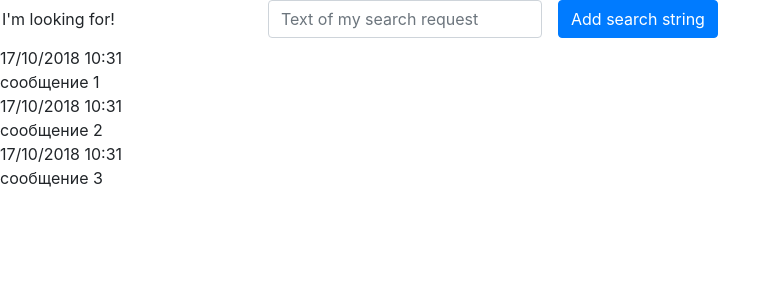
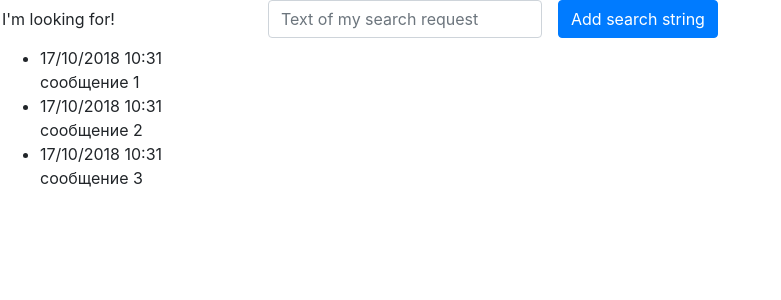
Before and after one commit to PavelZabalotny/test-2017, a React (Create React App) app: page / in a window 1280 px wide. Shown: the top 300 px of the page, without its empty margins (0-781 px from the left). Built offline with nearby package versions, Linux system fonts and the light colour scheme.

Commit message:
add SearchForm component

```diff
--- a/src/App.js
+++ b/src/App.js
@@ -1,5 +1,6 @@
 import React, {Component} from 'react';
-import SearchRequest from './SearchHistory'
+import SearchHistory from './SearchHistory'
+import SearchForm from './SearchForm'
 
 class App extends Component {
     state = {
@@ -27,26 +28,14 @@ class App extends Component {
         return (
             <div>
                 {/*добавление истории поиска*/}
-                <form className="form-inline">
-                    <div className="form-group mb-2">
-                        <label htmlFor="staticEmail2" className="sr-only">I'm looking for!</label>
-                        <input type="text" readOnly className="form-control-plaintext" id=""
-                               value="I'm looking for!"/>
-                    </div>
-                    <div className="form-group mx-sm-3 mb-2">
-                        <label htmlFor="inputPassword2" className="sr-only">Text of my search request</label>
-                        <input type="text" className="form-control" id="" placeholder="Text of my search request"/>
-                    </div>
-                    <button type="submit" className="btn btn-primary mb-2">Add search string</button>
-                </form>
-
-                <div>
+                <SearchForm />
+                <ul>
                     {
                         this.state.search.map(item => {
-                            return <SearchRequest key={item.id} date={this.getDate()} text={item.text}/>
+                            return <SearchHistory key={item.id} date={this.getDate()} text={item.text}/>
                         })
                     }
-                </div>
+                </ul>
             </div>
         );
     }
@@ -56,7 +45,7 @@ class App extends Component {
         return `${this.formatDate(date.getDate())}/${this.formatDate(date.getMonth(), true)}/${this.formatDate(date.getFullYear())} ${this.formatDate(date.getHours())}:${this.formatDate(date.getMinutes())}`
     };
 
-    formatDate = function(date, m = undefined){
+    formatDate = (date, m = undefined) => {
         const d = m ? String(date + 1) : String(date);
         return (
             d.length > 1 ?
--- /dev/null
+++ b/src/SearchForm/index.js
@@ -0,0 +1,19 @@
+import React from "react";
+
+
+export default function SearchForm (props) {
+    return (
+        <form className="form-inline">
+            <div className="form-group mb-2">
+                <label htmlFor="staticEmail2" className="sr-only">I'm looking for!</label>
+                <input type="text" readOnly className="form-control-plaintext" id=""
+                       value="I'm looking for!"/>
+            </div>
+            <div className="form-group mx-sm-3 mb-2">
+                <label htmlFor="inputPassword2" className="sr-only">Text of my search request</label>
+                <input type="text" className="form-control" id="" placeholder="Text of my search request"/>
+            </div>
+            <button type="submit" className="btn btn-primary mb-2">Add search string</button>
+        </form>
+    )
+}
--- a/src/SearchHistory/index.js
+++ b/src/SearchHistory/index.js
@@ -1,11 +1,11 @@
 import React from 'react';
 
-export default function SearchRequest ({date, text}) {
+export default function SearchHistory ({date, text}) {
     return (
-        <div>
+        <li>
             <div>{date}</div>
             <div>{text}</div>
-        </div>
+        </li>
 
     )
 }
```
